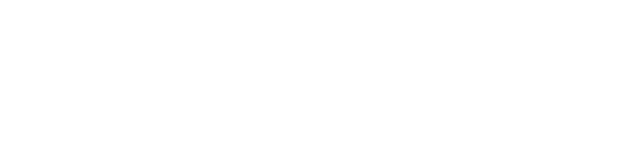
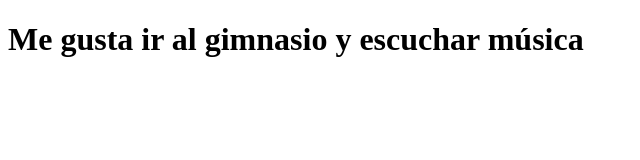
Before and after one commit to angeloesp216/demo, a plain HTML site: page index.html in a window 1280 px wide. Shown: the whole page, without its empty margins (0-640 px from the left). Drawn offline with Linux system fonts and the light colour scheme.

Commit message:
Se agregaron los pasatiempos

```diff
--- a/index.html
+++ b/index.html
@@ -6,6 +6,6 @@
     <title>Sitio demo</title>
 </head>
 <body>
-    <h1></h1>
+    <h1>Me gusta ir al gimnasio y escuchar música</h1>
 </body>
 </html>
```
